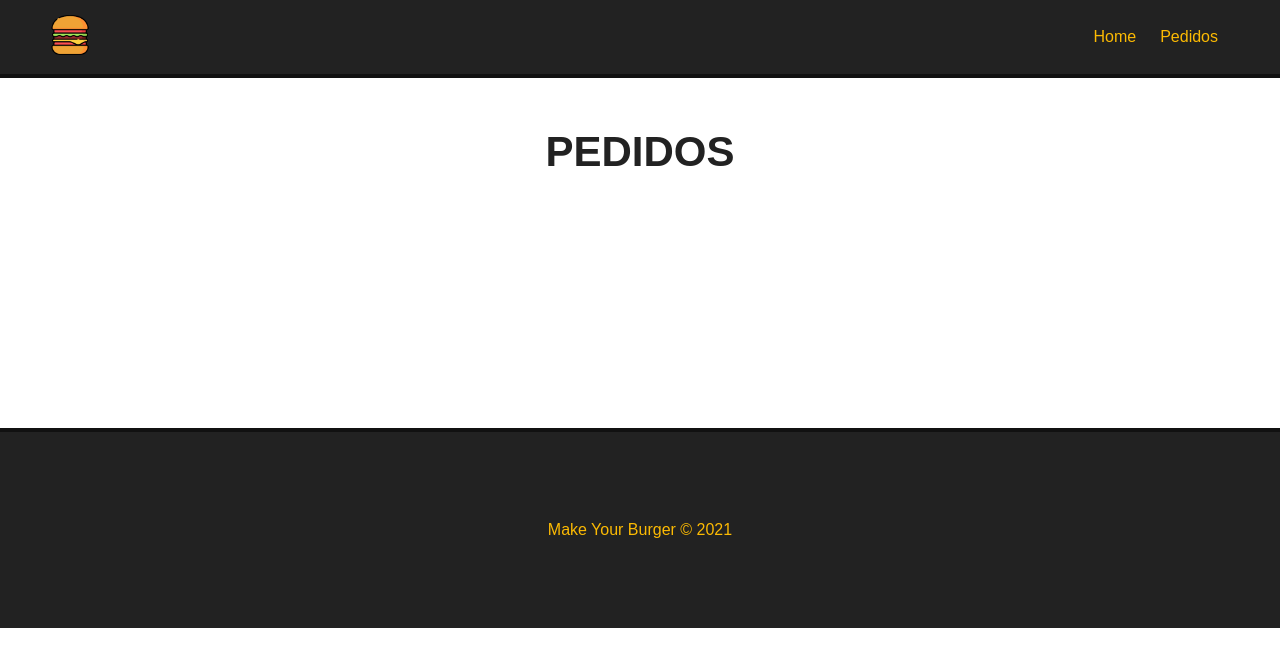
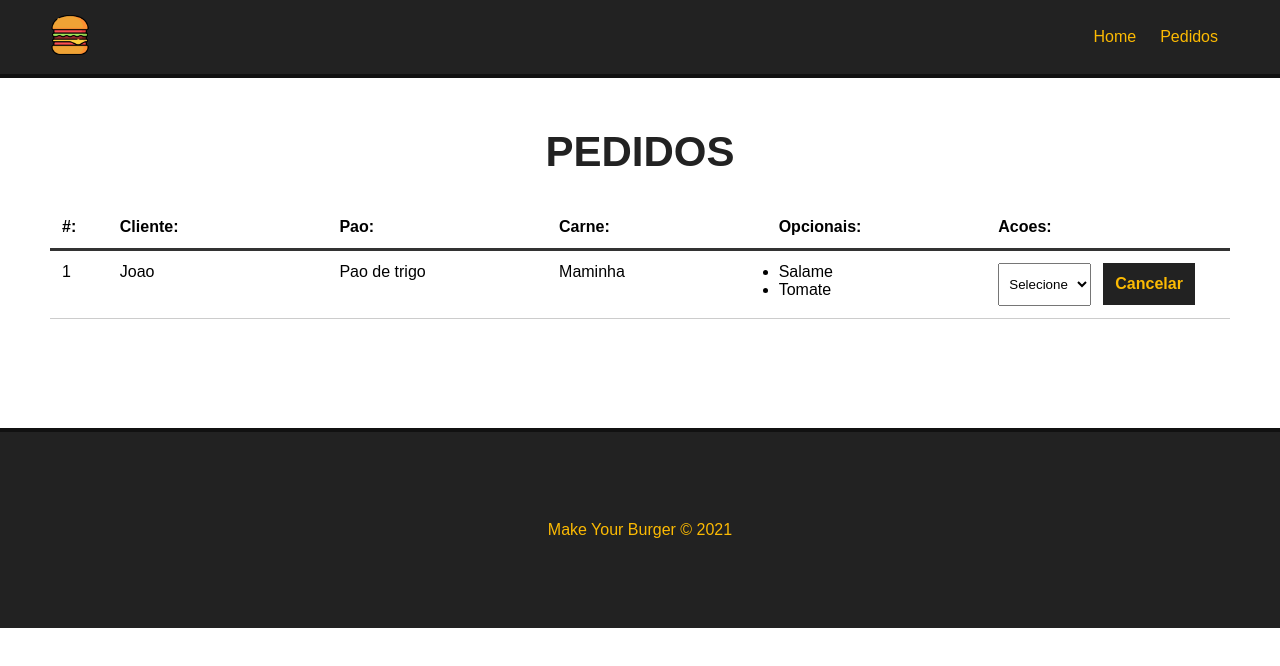
Before and after one commit to diogeneshas/make_your_burger, a Vue app: page /pedidos in a window 1280 px wide. Shown: the top 666 px of the page. Built offline with nearby package versions, Linux system fonts and the light colour scheme.

Commit message:
criando a tela de pedidos

```diff
--- /dev/null
+++ b/src/components/Dashboard.vue
@@ -0,0 +1,101 @@
+<template>
+    <div id="burger-table">
+        <div>
+            <div id="burger-table-heading">
+                <div class="order-id">#:</div>
+                <div>Cliente:</div>
+                <div>Pao:</div>
+                <div>Carne:</div>
+                <div>Opcionais:</div>
+                <div>Acoes:</div>
+            </div>
+        </div>
+        <div id="buger-table-rows">
+            <div class="burger-table-row">
+                <div class="order-number">1</div>
+                <div>Joao</div>
+                <div>Pao de trigo</div>
+                <div>Maminha</div>
+                <div>
+                    <ul>
+                        <li>Salame</li>
+                        <li>Tomate</li>
+                    </ul>
+                </div>
+                <div>
+                    <select name="status" id="status">
+                        <option value="">Selecione</option>
+                    </select>
+                    <button class="delete-btn">Cancelar</button>
+                </div>
+            </div>
+        </div>
+
+    </div>
+</template>
+
+<script>
+export default {
+    name: 'Dashboard'
+}
+</script>
+
+<style scoped>
+
+#burger-table {
+    max-width: 1200px;
+    margin: 0 auto;
+}
+
+#burger-table-heading,
+#burger-table-rows,
+.burger-table-row {
+    display: flex;
+    flex-wrap: wrap;
+}
+
+#burger-table-heading {
+    font-weight: bold;
+    padding: 12px;
+    border-bottom: 3px solid #333;
+}
+
+#burger-table-heading div,
+.burger-table-row div {
+    width: 19%;
+}
+
+.burger-table-row {
+    width: 100%;
+    padding: 12px;
+    border-bottom: 1px solid #ccc;
+}
+
+#burger-table-heading .order-id,
+.burger-table-row .order-number {
+    width: 5%;
+}
+
+select {
+    padding: 12px 6px;
+    margin-right: 12px;
+}
+
+.delete-btn {
+    background-color: #222;
+    color: #FCBA03;
+    font-weight: bold;
+    border: 2px solid #222;
+    padding: 10px;
+    font-size: 16px;
+    margin: 0 auto;
+    cursor: pointer;
+    transition: .5s;
+}
+
+.delete-btn:hover {
+    background-color: transparent;
+    color: #222;
+}
+
+</style>
--- a/src/views/Pedidos.vue
+++ b/src/views/Pedidos.vue
@@ -1,11 +1,16 @@
 <template>
   <div class="main-container">
     <h1>PEDIDOS</h1>
+    <Dashboard />
   </div>
 </template>
 
 <script>
+import Dashboard from '../components/Dashboard.vue'
 export default {
-  name: 'Pedidos'
+  name: 'Pedidos',
+  components: {
+    Dashboard
+  }
 }
 </script>
```
